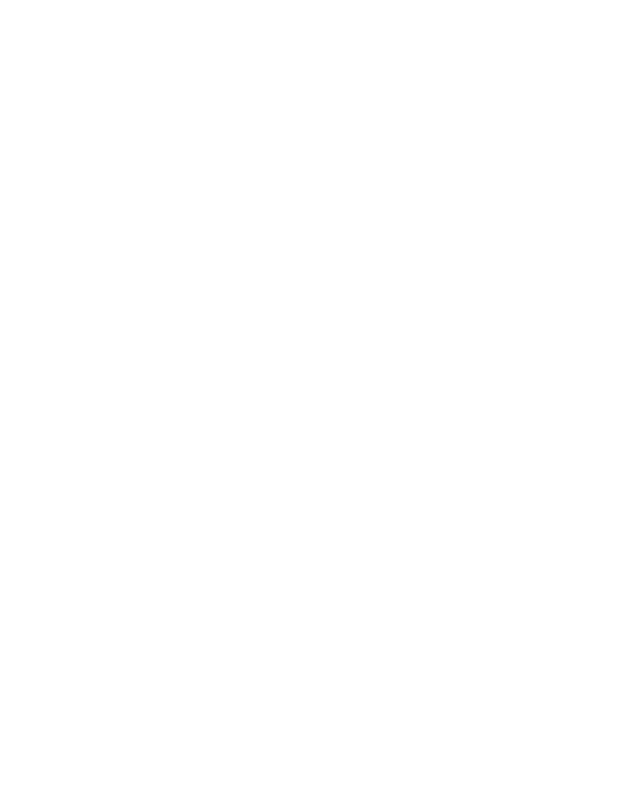
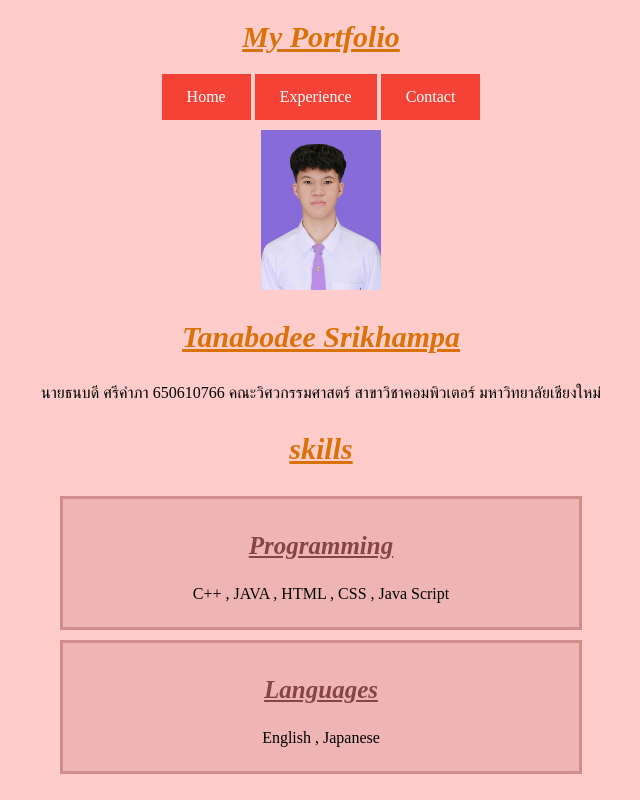
Before and after one commit to cpe207/lab02-NongFirstTH, a plain HTML site: page index.html in a window 1280 px wide. Shown: the whole page, without its empty margins (319-959 px from the left). Drawn offline with Linux system fonts and the light colour scheme.

Commit message:
Finished

```diff
--- a/index.html
+++ b/index.html
@@ -3,7 +3,34 @@
   <head>
     <meta charset="UTF-8" />
     <meta name="viewport" content="width=device-width, initial-scale=1.0" />
+    <link rel="stylesheet" href="style.css"/>
     <title>My Portfolio</title>
   </head>
-  <body></body>
+  <body bgcolor="#FFCCCC">
+
+    <h1 class="center-header">My Portfolio</h1>
+    <header class="text-content">
+      <a href="index.html">Home</a>
+      <a href="exper.html">Experience</a>
+      <a href="contact.html">Contact</a>
+    </header>
+
+    <img src="photo.jpg" class="pho">
+      <h3 class="center-header">Tanabodee Srikhampa</h3>
+        <p class="text-content">นายธนบดี ศรีคำภา 650610766 คณะวิศวกรรมศาสตร์ สาขาวิชาคอมพิวเตอร์ มหาวิทยาลัยเชียงใหม่</p>
+      <h3 class="center-header">skills</h3>
+
+    <div class="skill-container">
+      <h3 class="center-header">Programming</h3>
+      <p class="text-content">C++ , JAVA , HTML , CSS , Java Script</p>
+    </div>
+
+    <div class="skill-container">
+     <h3 class="center-header">Languages</h3>
+     <p class="text-content">English , Japanese</p>
+    </div>
+
+
+
+  </body>
 </html>
--- /dev/null
+++ b/style.css
@@ -0,0 +1,43 @@
+.text-content{
+    text-align: center;
+}
+a:link, a:visited{
+    background-color: #f44336;
+    color: white;
+    padding: 14px 25px;
+    text-align: center;
+    text-decoration: none;
+    display: inline-block;
+  }
+.pho{
+    margin-left:auto;
+    margin-right: auto;
+    margin-top: 10px;
+    display: block;
+    width:120px;
+    height:160px;
+}
+.center-header {
+    color: rgb(218, 114, 10);
+    text-align: center;
+    font-style: italic;
+    text-decoration: underline;
+    font-size: 30px;
+  }
+
+  .skill-container {
+    border: solid rgb(210, 140, 140);
+    background-color: rgba(210, 140, 140, 0.352);
+    width: 500px;
+    margin-left: auto;
+    margin-right: auto;
+    margin-bottom: 10px;
+    margin-top: auto;
+    padding: 8px;
+  }
+
+  .skill-container > h3 {
+    color: rgb(133, 69, 68);
+    font-size: 25px;
+    font-style: italic;
+  }
```
Also changed, not shown: contact.html (added, +27 -0 lines), exper.html (added, +33 -0 lines), photo.jpg (added), 1 other file.
